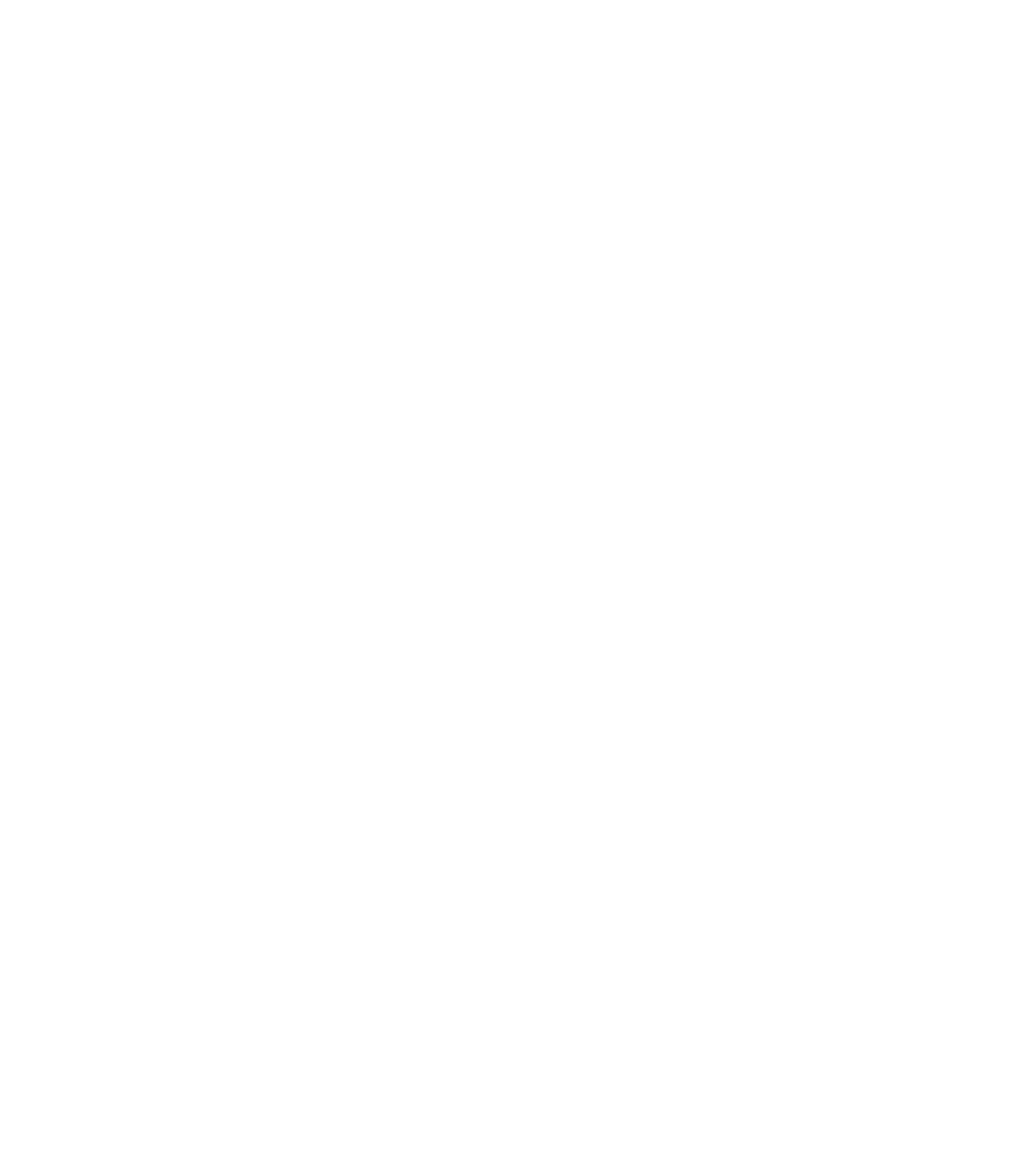
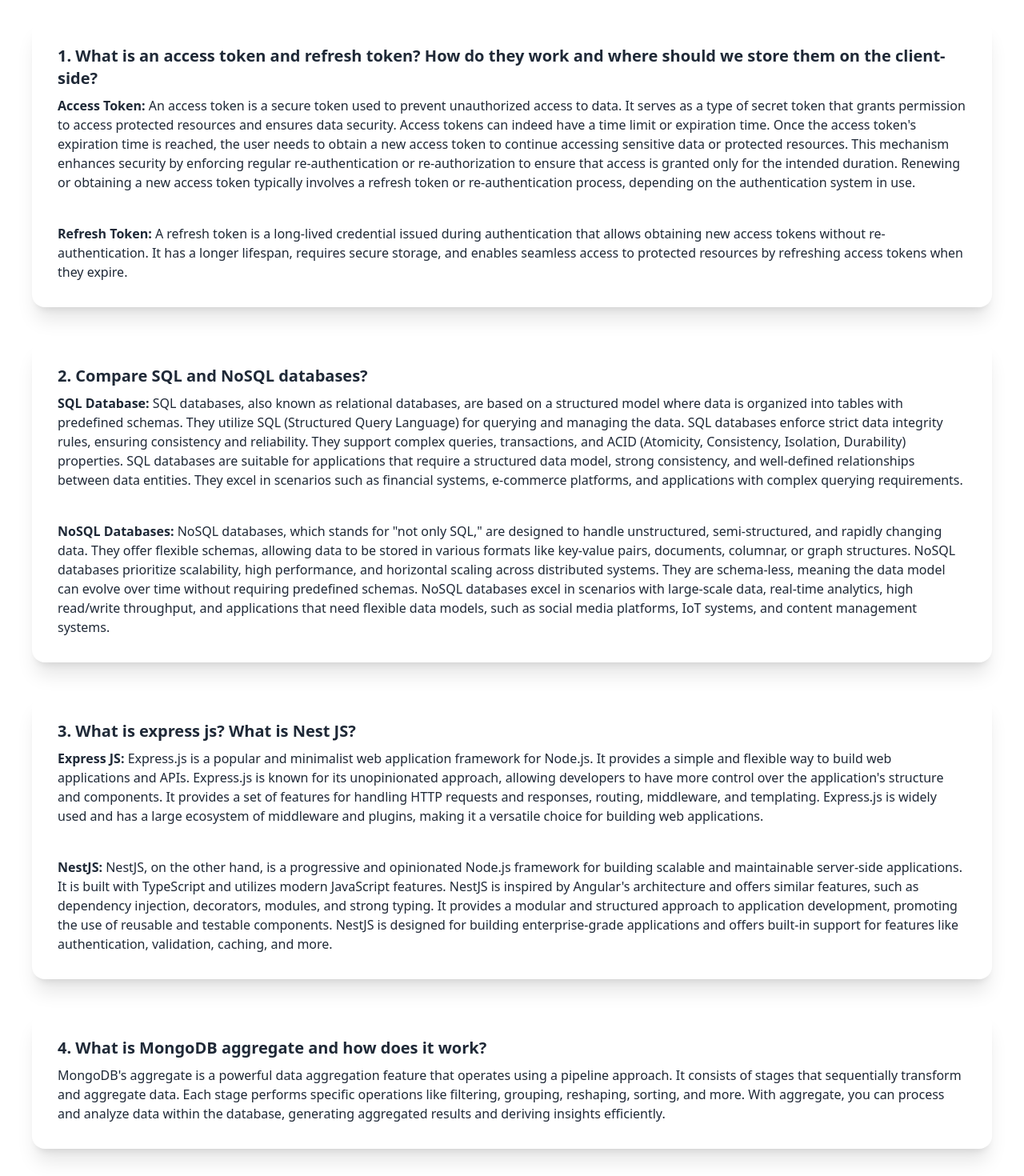
Before and after one commit to toufiqulislamtanmoy/toy-inventory-management-clint, a React (Vite) app: page /blogs in a window 1280 px wide. Before the commit this address had no page. Shown: the part 120-1590 px from the top of the page at 80% size. Before the commit the page ends 800 px from the top, so only its background shows below. Built offline with nearby package versions, Linux system fonts and the light colour scheme.

Commit message:
blog route done

```diff
--- /dev/null
+++ b/src/Pages/Blogs/Blogs.jsx
@@ -0,0 +1,52 @@
+const Blogs = () => {
+    return (
+        <div className="my-20 mx-10">
+            {/* Bolg1 */}
+
+            <div className="card w-full mb-10 bg-base-100 shadow-xl">
+                <div className="card-body">
+                    <h2 className="card-title">1. What is an access token and refresh token? How do they work and where should we store them on the client-side?</h2>
+                    <p className=""><span className="font-bold">Access Token:</span> An access token is a secure token used to prevent unauthorized access to data. It serves as a type of secret token that grants permission to access protected resources and ensures data security. Access tokens can indeed have a time limit or expiration time. Once the access token's expiration time is reached, the user needs to obtain a new access token to continue accessing sensitive data or protected resources. This mechanism enhances security by enforcing regular re-authentication or re-authorization to ensure that access is granted only for the intended duration. Renewing or obtaining a new access token typically involves a refresh token or re-authentication process, depending on the authentication system in use.</p>
+
+
+                    <br />
+                    <p className=""><span className="font-bold">Refresh Token:</span> A refresh token is a long-lived credential issued during authentication that allows obtaining new access tokens without re-authentication. It has a longer lifespan, requires secure storage, and enables seamless access to protected resources by refreshing access tokens when they expire.</p>
+
+                </div>
+            </div>
+            {/* Bolg2 */}
+            <div className="card w-full mb-10 bg-base-100 shadow-xl">
+                <div className="card-body">
+                    <h2 className="card-title">2. Compare SQL and NoSQL databases?</h2>
+                    <p className=""><span className="font-bold">SQL Database:</span> SQL databases, also known as relational databases, are based on a structured model where data is organized into tables with predefined schemas. They utilize SQL (Structured Query Language) for querying and managing the data. SQL databases enforce strict data integrity rules, ensuring consistency and reliability. They support complex queries, transactions, and ACID (Atomicity, Consistency, Isolation, Durability) properties. SQL databases are suitable for applications that require a structured data model, strong consistency, and well-defined relationships between data entities. They excel in scenarios such as financial systems, e-commerce platforms, and applications with complex querying requirements.</p>
+
+
+                    <br />
+                    <p className=""><span className="font-bold"> NoSQL Databases:</span> NoSQL databases, which stands for "not only SQL," are designed to handle unstructured, semi-structured, and rapidly changing data. They offer flexible schemas, allowing data to be stored in various formats like key-value pairs, documents, columnar, or graph structures. NoSQL databases prioritize scalability, high performance, and horizontal scaling across distributed systems. They are schema-less, meaning the data model can evolve over time without requiring predefined schemas. NoSQL databases excel in scenarios with large-scale data, real-time analytics, high read/write throughput, and applications that need flexible data models, such as social media platforms, IoT systems, and content management systems.</p>
+                </div>
+            </div>
+            {/* Bolg3 */}
+            <div className="card w-full mb-10 bg-base-100 shadow-xl">
+                <div className="card-body">
+                    <h2 className="card-title"> 3. What is express js? What is Nest JS?</h2>
+                    <p className=""><span className="font-bold">Express JS:</span> Express.js is a popular and minimalist web application framework for Node.js. It provides a simple and flexible way to build web applications and APIs. Express.js is known for its unopinionated approach, allowing developers to have more control over the application's structure and components. It provides a set of features for handling HTTP requests and responses, routing, middleware, and templating. Express.js is widely used and has a large ecosystem of middleware and plugins, making it a versatile choice for building web applications.</p>
+
+
+                    <br />
+                    <p className=""><span className="font-bold"> NestJS:</span> NestJS, on the other hand, is a progressive and opinionated Node.js framework for building scalable and maintainable server-side applications. It is built with TypeScript and utilizes modern JavaScript features. NestJS is inspired by Angular's architecture and offers similar features, such as dependency injection, decorators, modules, and strong typing. It provides a modular and structured approach to application development, promoting the use of reusable and testable components. NestJS is designed for building enterprise-grade applications and offers built-in support for features like authentication, validation, caching, and more.</p>
+                </div>
+            </div>
+
+            {/* Blog4 */}
+            <div className="card w-full mb-10 bg-base-100 shadow-xl">
+                <div className="card-body">
+                    <h2 className="card-title">4. What is MongoDB aggregate and how does it work?</h2>
+                    <p>MongoDB's aggregate is a powerful data aggregation feature that operates using a pipeline approach. It consists of stages that sequentially transform and aggregate data. Each stage performs specific operations like filtering, grouping, reshaping, sorting, and more. With aggregate, you can process and analyze data within the database, generating aggregated results and deriving insights efficiently.</p>
+
+                </div>
+            </div>
+        </div>
+    );
+};
+
+export default Blogs;
--- a/src/Pages/Home/Gallery/Gallery.jsx
+++ b/src/Pages/Home/Gallery/Gallery.jsx
@@ -4,7 +4,7 @@
 const Gallery = () => {
     const [gallery, setGallery] = useState([]);
     useEffect(() => {
-        fetch("http://localhost:5000/gallery").then(res => res.json()).then(data => {
+        fetch("https://toy-monster-server.vercel.app/gallery").then(res => res.json()).then(data => {
             setGallery(data);
         })
     }, [])
--- a/src/Pages/Shared/Footer/Footer.jsx
+++ b/src/Pages/Shared/Footer/Footer.jsx
@@ -1,5 +1,5 @@
 import logo from "../../../assets/logo.png"
-import {Link} from "react-router-dom";
+import { Link } from "react-router-dom";
 const Footer = () => {
     return (
         <footer className="footer footer-center p-10 bg-base-200 text-base-content rounded">
@@ -7,14 +7,10 @@
                 <Link to="/"><img className="h-16" src={logo} alt="" /></Link>
                 <p className="font-bold">
                     TOY-MONSTER: Unleashing Imagination and Fun since 2013
+                    <h2 className="font-bold">Find Us: <span className="font-semibold">Road No 14, Rajshahi Court, Rajpara ,Rajshahi Bangladesh</span> </h2>
                 </p>
                 <p>Copyright © 2023 - All right reserved</p>
             </div>
-
-            <div>
-                <h2 className="font-bold">Find Us: <span className="font-semibold">Road No 14, Rajshahi Court, Rajpara ,Rajshahi Bangladesh</span> </h2>
-            </div>
-
             <div>
                 <div className="grid grid-flow-col gap-4">
                     <a><svg xmlns="http://www.w3.org/2000/svg" width="24" height="24" viewBox="0 0 24 24" className="fill-current"><path d="M24 4.557c-.883.392-1.832.656-2.828.775 1.017-.609 1.798-1.574 2.165-2.724-.951.564-2.005.974-3.127 1.195-.897-.957-2.178-1.555-3.594-1.555-3.179 0-5.515 2.966-4.797 6.045-4.091-.205-7.719-2.165-10.148-5.144-1.29 2.213-.669 5.108 1.523 6.574-.806-.026-1.566-.247-2.229-.616-.054 2.281 1.581 4.415 3.949 4.89-.693.188-1.452.232-2.224.084.626 1.956 2.444 3.379 4.6 3.419-2.07 1.623-4.678 2.348-7.29 2.04 2.179 1.397 4.768 2.212 7.548 2.212 9.142 0 14.307-7.721 13.995-14.646.962-.695 1.797-1.562 2.457-2.549z"></path></svg></a>
--- a/src/Pages/Shared/PageNav/PageNav.jsx
+++ b/src/Pages/Shared/PageNav/PageNav.jsx
@@ -6,7 +6,7 @@
         <li><Link to="">All Toys</Link></li>
         <li><Link>My Toys</Link></li>
         <li><Link>Add A Toys</Link></li>
-        <li><Link>Blogs</Link></li>
+        <li><Link to="/blogs">Blogs</Link></li>
     </>
     return (
         <div className="navbar bg-slate-200 lg:px-24">
```
Also changed, not shown: src/Routes/Routes.jsx (+6 -1 lines), 1 other file (tests, documents, lock files or other folders).
